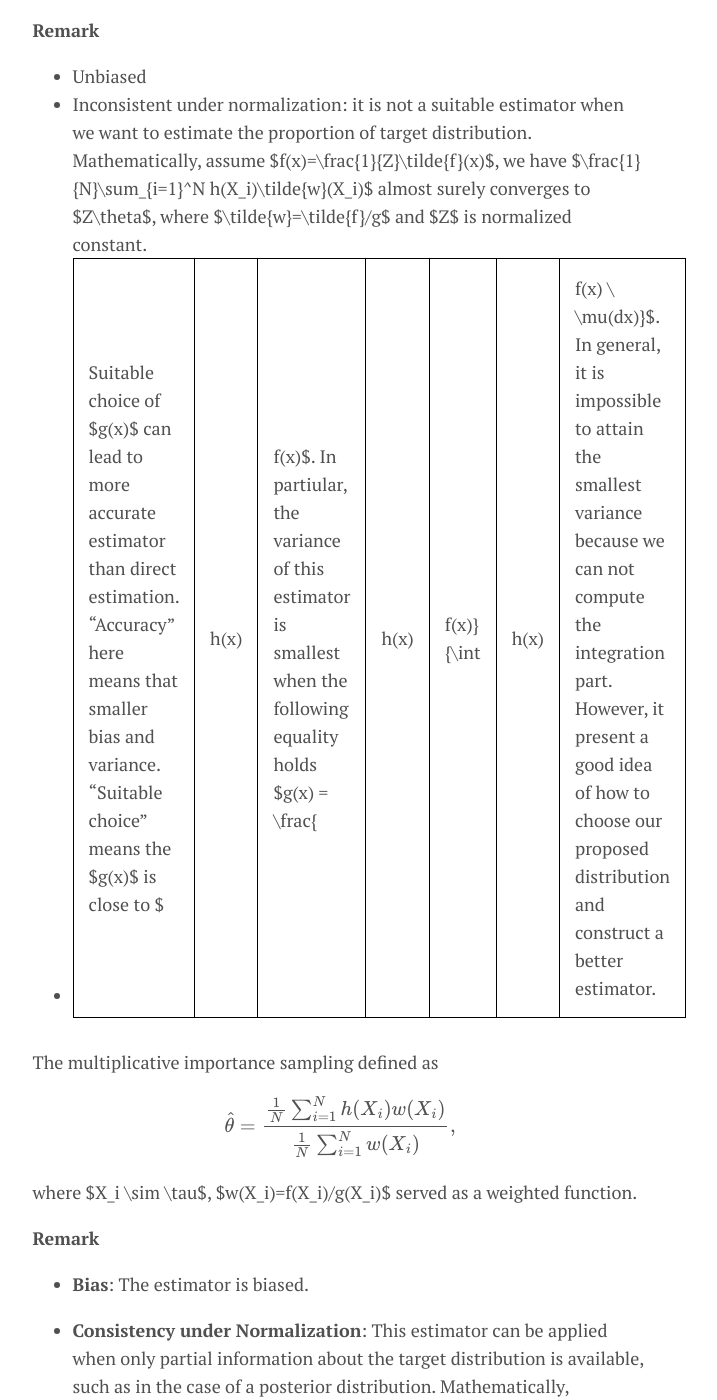
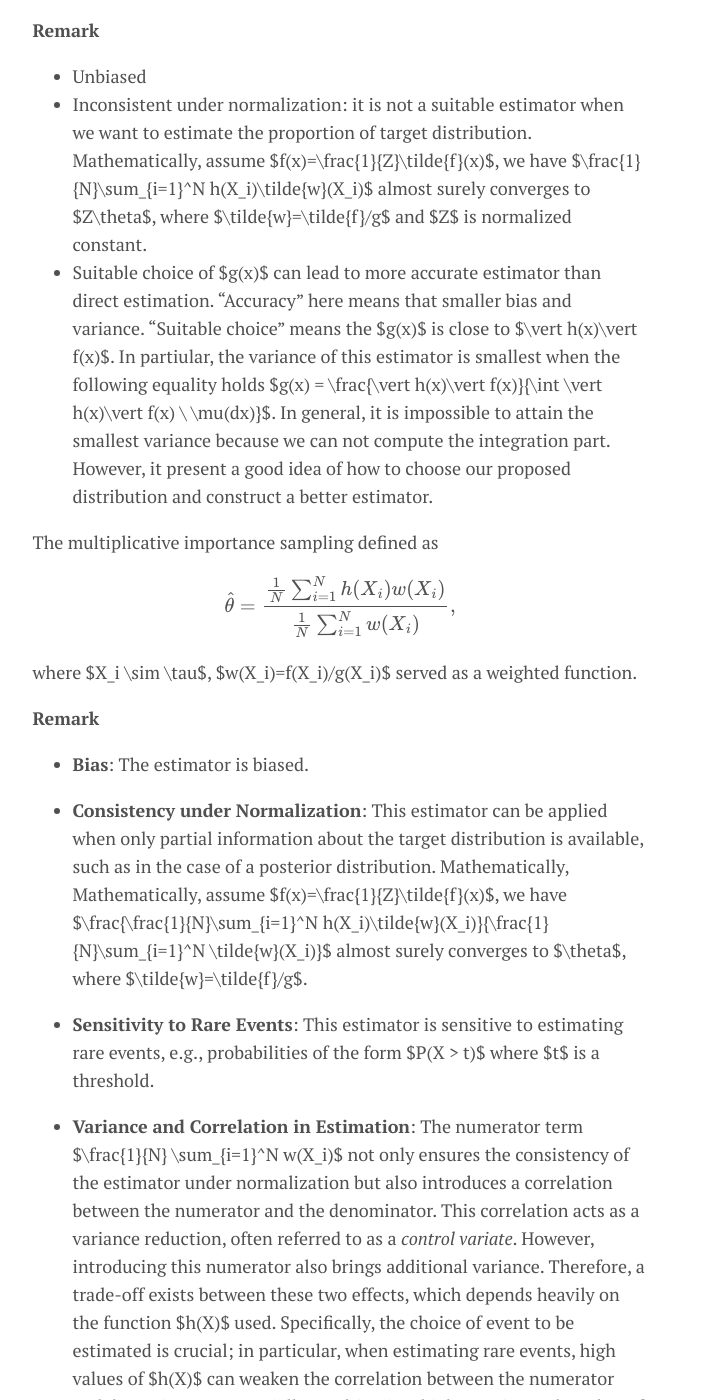
Before and after one commit to catty-halsey/catty-halsey.github.io, a Jekyll site: the page built from _posts/2024-11-9-Importance sampling.md, in a window 1280 px wide and 1400 px high, scrolled down 901 px. Shown: the whole window, without its empty margins (300-1017 px from the left). Built offline with Jekyll 4.4.1, drawn with Linux system fonts in a browser that asks for light colours; formulas are drawn with MathJax 3.

Commit message:
Update 2024-11-9-Importance sampling.md

```diff
--- a/_posts/2024-11-9-Importance sampling.md
+++ b/_posts/2024-11-9-Importance sampling.md
@@ -27,7 +27,7 @@ where $X_i \sim \tau$, $w(x)=f(X_i)/g(X_i)$ served as a weighted function.
 **Remark**
 - Unbiased
 - Inconsistent under normalization: it is not a suitable estimator when we want to estimate the proportion of target distribution. Mathematically, assume $f(x)=\frac{1}{Z}\tilde{f}(x)$, we have $\frac{1}{N}\sum_{i=1}^N h(X_i)\tilde{w}(X_i)$ almost surely converges to $Z\theta$, where $\tilde{w}=\tilde{f}/g$ and $Z$ is normalized constant.
-- Suitable choice of $g(x)$ can lead to more accurate estimator than direct estimation. "Accuracy" here means that smaller bias and variance. "Suitable choice" means the $g(x)$ is close to $|h(x)|f(x)$. In partiular, the variance of this estimator is smallest when the following equality holds $g(x) = \frac{|h(x)|f(x)}{\int |h(x)|f(x) \ \mu(dx)}$. In general, it is impossible to attain the smallest variance because we can not compute the integration part. However, it present a good idea of how to choose our proposed distribution and construct a better estimator.
+- Suitable choice of $g(x)$ can lead to more accurate estimator than direct estimation. "Accuracy" here means that smaller bias and variance. "Suitable choice" means the $g(x)$ is close to $\vert h(x)\vert f(x)$. In partiular, the variance of this estimator is smallest when the following equality holds $g(x) = \frac{\vert h(x)\vert f(x)}{\int \vert h(x)\vert f(x) \ \mu(dx)}$. In general, it is impossible to attain the smallest variance because we can not compute the integration part. However, it present a good idea of how to choose our proposed distribution and construct a better estimator.
 
 The multiplicative importance sampling defined as
 
```
